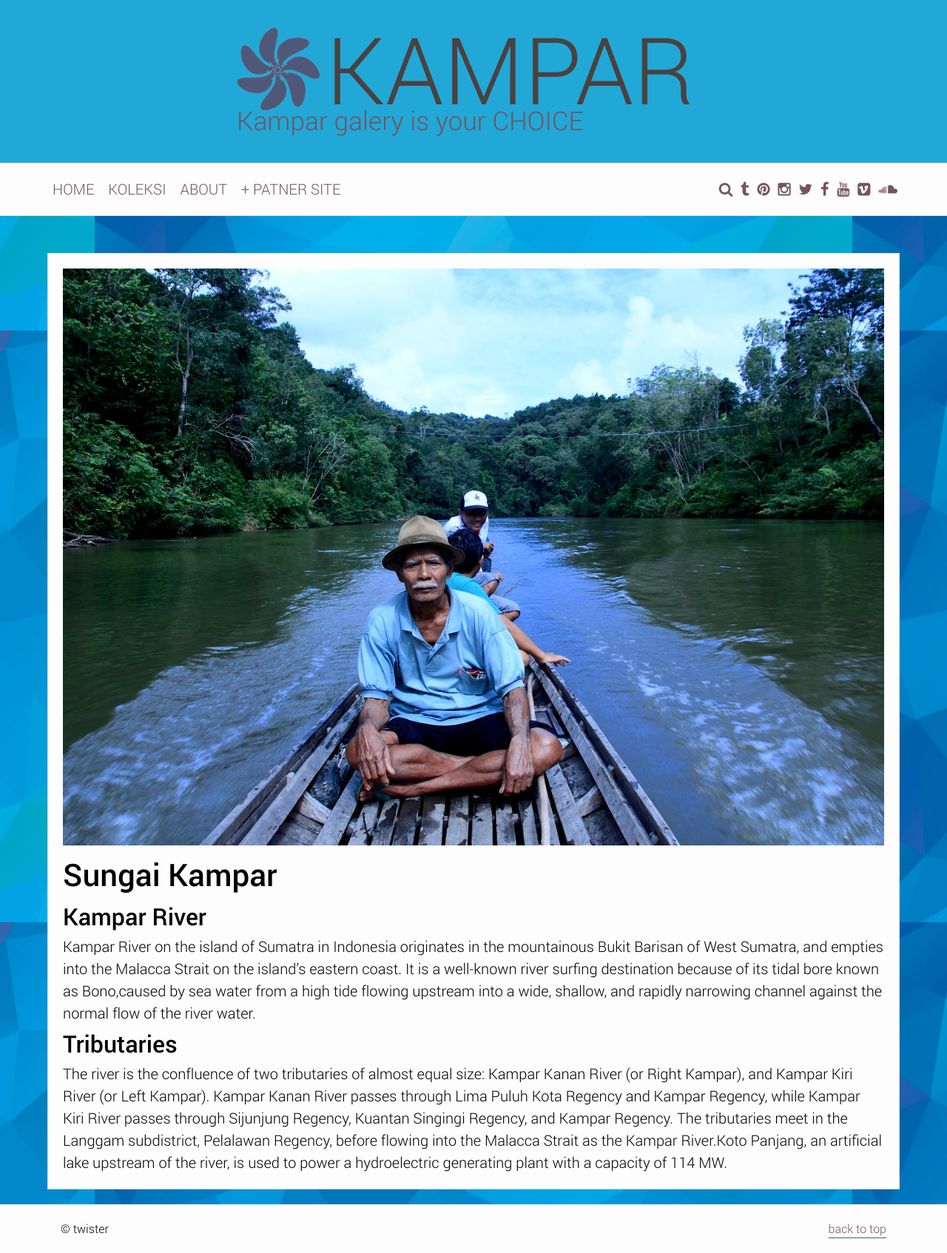
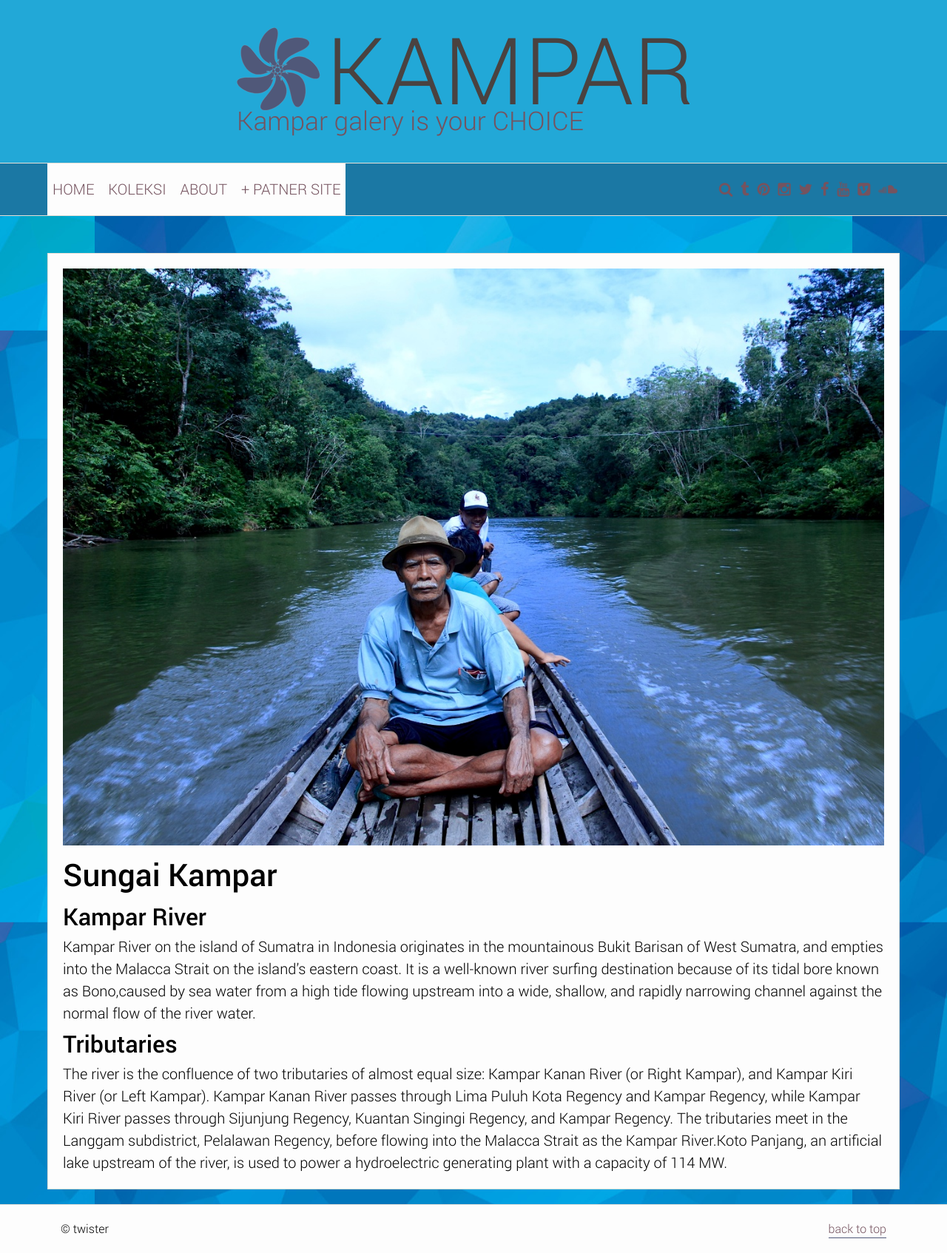
Before and after one commit to Risalbudiman/Risalbudiman.github.io, a Jekyll site: the page built from page-full/index.md, in a window 1280 px wide. Shown: the whole page at 74% size. Built offline with Jekyll 4.4.1, drawn with Linux system fonts in a browser that asks for light colours.

Commit message:
Update main.css

```diff
--- a/css/main.css
+++ b/css/main.css
@@ -1944,7 +1944,7 @@ body.overflow {
 	display:block;
 }
 .main_menu {
-	background:#FDFDFD;
+	background:#1B78A4;
 	position:relative;
 	top:0px;
 	width:100%;
```
